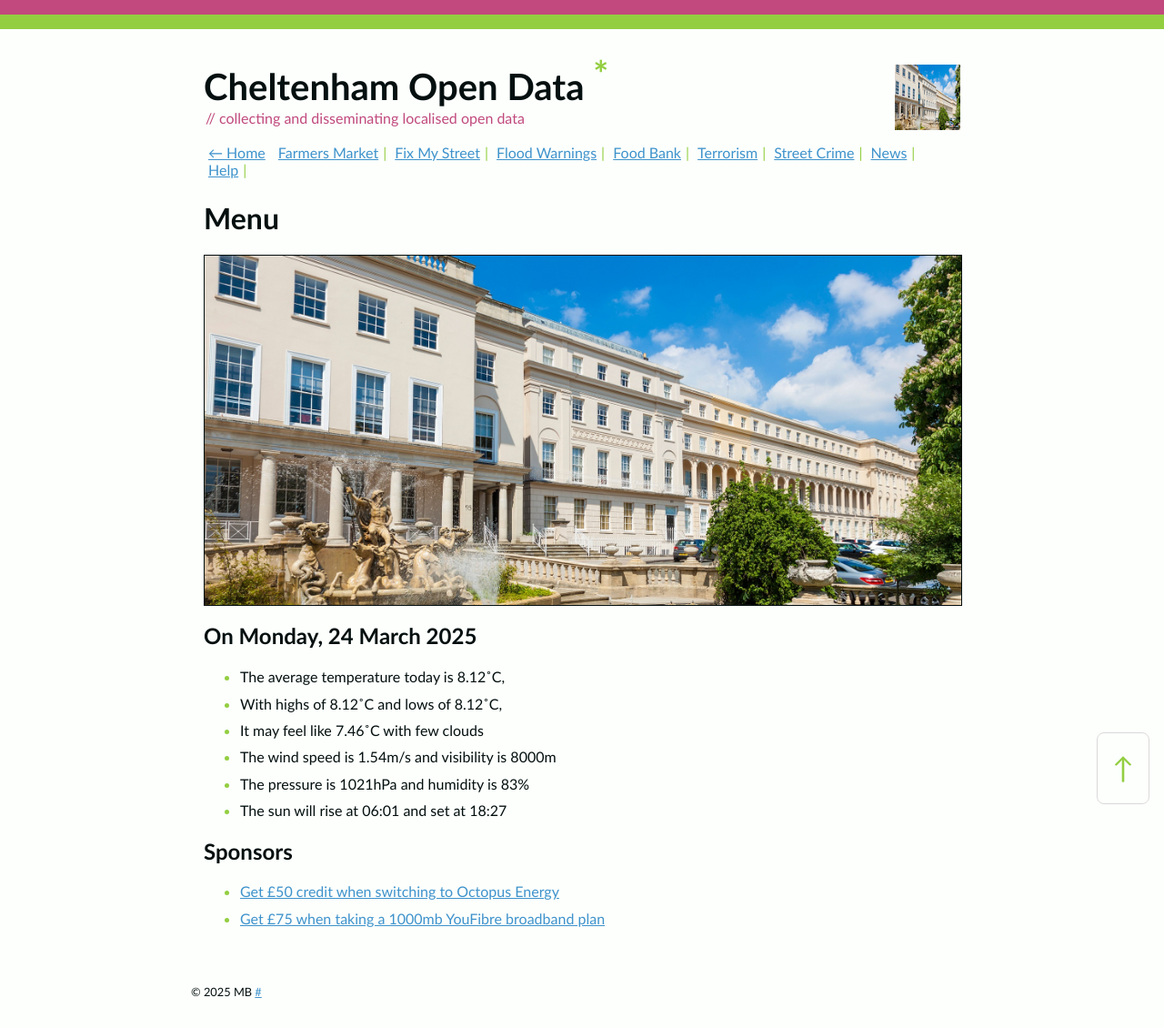
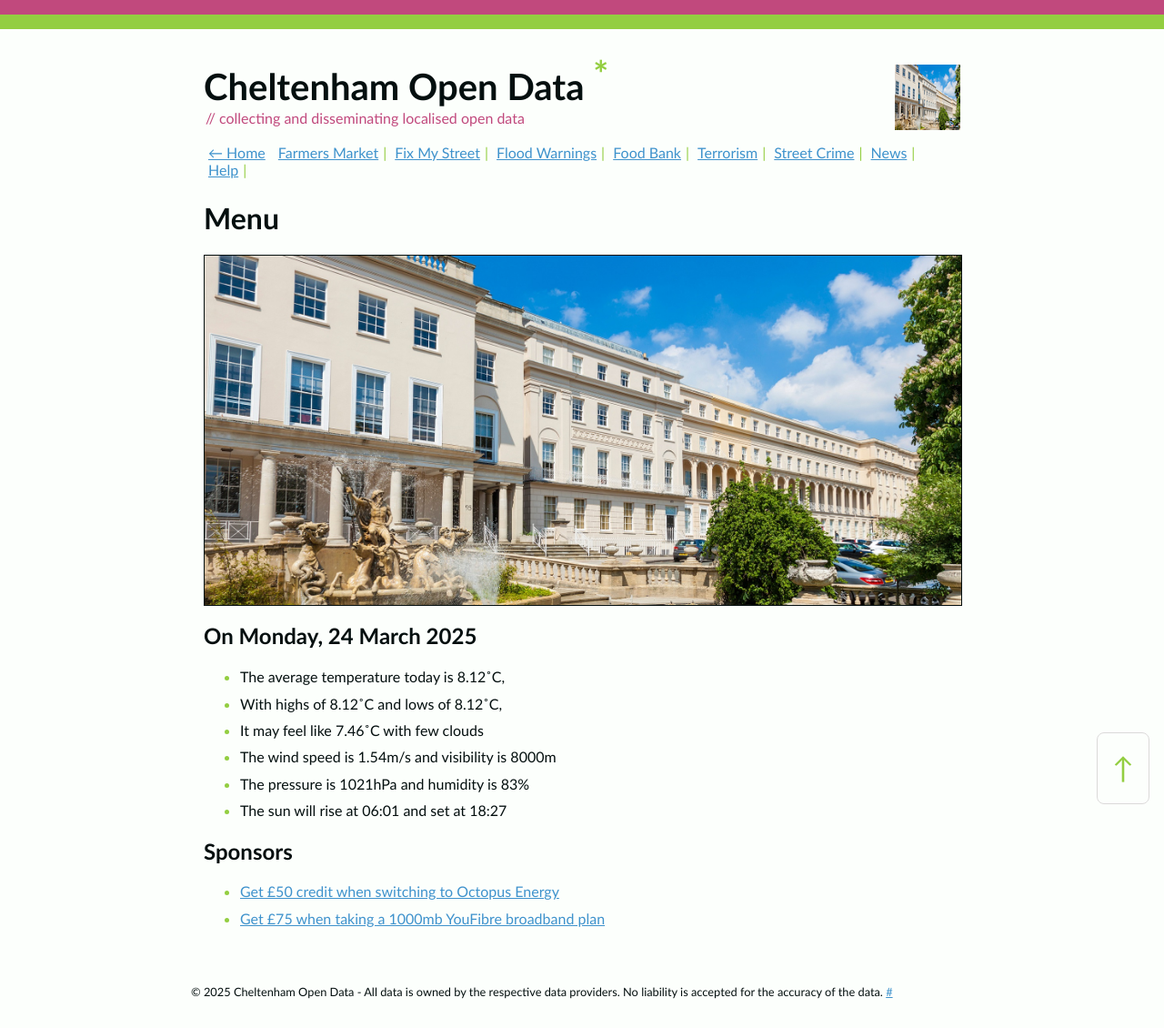
Before and after one commit to mat-0/cheltenham-open-data, a Jekyll site: the page built from index.md, in a window 1280 px wide. Shown: the whole page at 91% size. Built offline with Jekyll 4.4.1, drawn with Linux system fonts in a browser that asks for light colours.

Commit message:
fix
Signed-off-by: mat-0 <Github@thechels.uk>

```diff
--- a/_config.yml
+++ b/_config.yml
@@ -4,7 +4,7 @@ title: "Cheltenham Open Data"
 description: "// collecting and disseminating localised open data"
 author: "Mat"
 url: https://cod.thechels.uk
-copyright: "MB"
+copyright: "Cheltenham Open Data - All data is owned by the respective data providers. No liability is accepted for the accuracy of the data."
 encoding: UTF-8
 future: false
 repository: Mat-0/cheltenham-open-data
```
